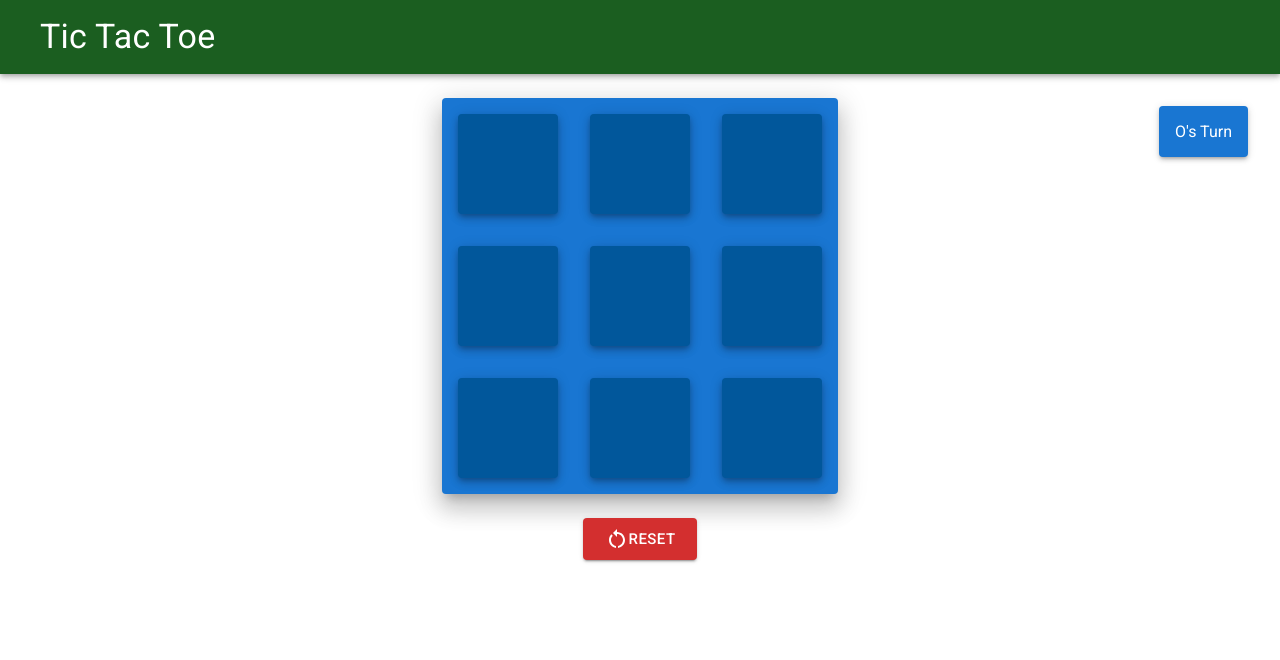
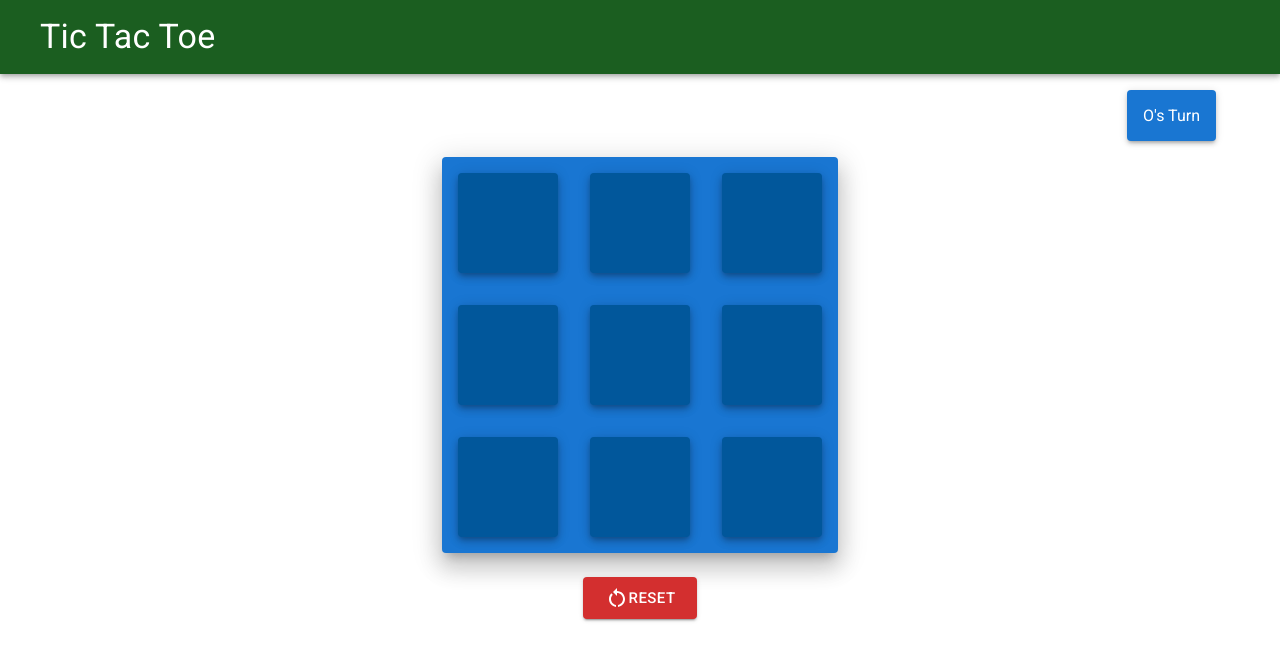
Before and after one commit to prince-thind/tic-tac-toe, a React (Vite) app: page / in a window 1280 px wide. Shown: the top 660 px of the page. Built offline with nearby package versions, Linux system fonts and the light colour scheme.

Commit message:
fix turn board component positioning

```diff
--- a/src/components/Board.jsx
+++ b/src/components/Board.jsx
@@ -22,12 +22,13 @@ export default function Board({ board, setBoard, turn, setTurn, winner }) {
         <Paper
           className="grid"
           elevation={15}
-          sx={{ backgroundColor: "primary.main", mt: 3 }}
+          sx={{ backgroundColor: "primary.main" }}
         >
           {board.map((cell, index) => {
             return (
               <Cell
                 index={index}
+                key={index}
                 content={cell}
                 highlighted={winner.pair.includes(index)}
                 playMove={playMove}
--- a/src/components/Turn.jsx
+++ b/src/components/Turn.jsx
@@ -3,15 +3,18 @@ import Paper from "@mui/material/Paper";
 
 export default function Turn({ turn, winner }) {
   return (
-    <Box sx={{ position:'absolute', right:'2rem' }}>
+    <Box sx={{ position: "relative", margin: "auto" }}>
       <Paper
         elevation={3}
         sx={{
           backgroundColor: "primary.main",
           p: 2,
-          mt: 1,
-          display: "inline-block",
+          display: "block",
+          maxWidth: "fit-content",
           color: "white",
+          ml: "auto",
+          mt: 2,
+          mb: 2,
         }}
       >
         {winner.name ? `${winner.name} Won` : `${turn}'s Turn`}
```
